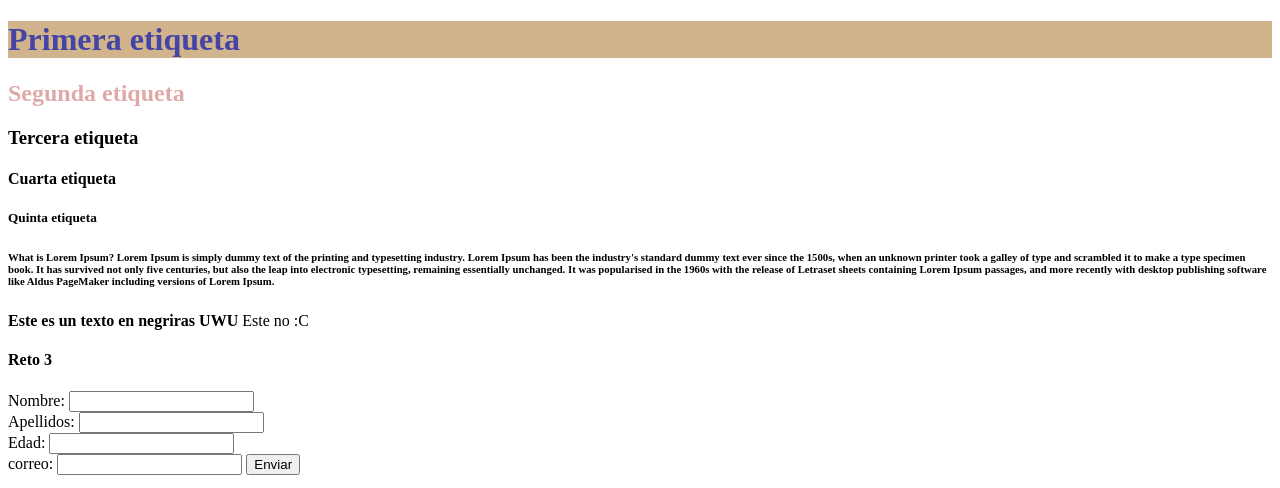
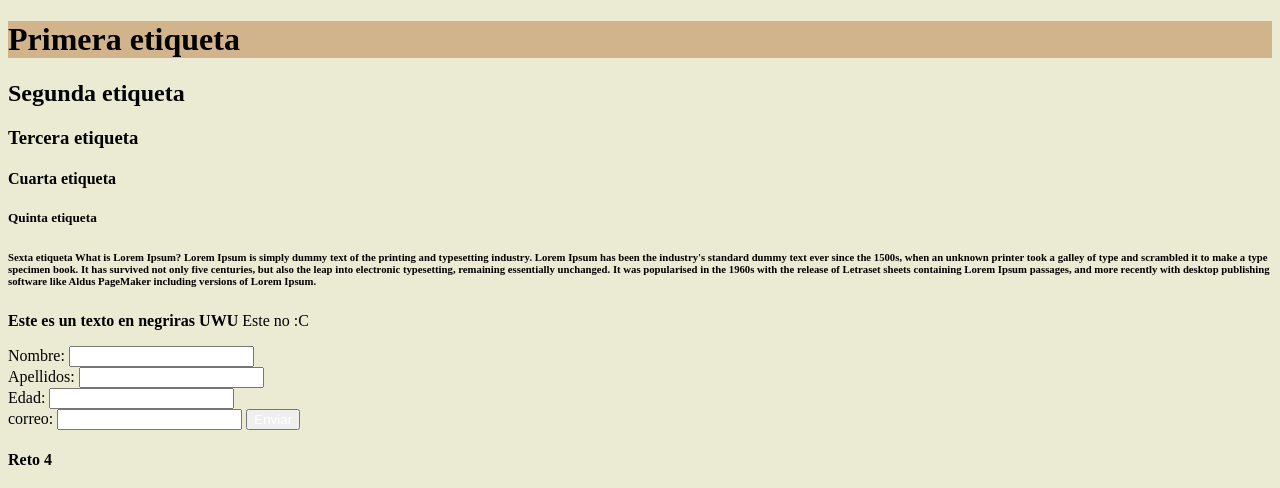
Before and after one commit to FabianGarciaXY/Matcha_LandingPage, a plain HTML site: page index.html in a window 1280 px wide. Shown: the top 488 px of the page. Drawn offline with Linux system fonts and the light colour scheme; grey boxes are pictures that could not be loaded.

Commit message:
Color de fondo cambiado

```diff
--- a/index.html
+++ b/index.html
@@ -13,13 +13,13 @@
     <h3> Tercera etiqueta </h3>
     <h4> Cuarta etiqueta </h4>
     <h5> Quinta etiqueta </h5>
-    <H6> What is Lorem Ipsum?
+    <H6> Sexta etiqueta
+        What is Lorem Ipsum?
         Lorem Ipsum is simply dummy text of the printing and typesetting industry. Lorem Ipsum has been the industry's standard dummy text ever since the 1500s, when an unknown printer took a galley of type and scrambled it to make a type specimen book. It has survived not only five centuries, but also the leap into electronic typesetting, remaining essentially unchanged. It was popularised in the 1960s with the release of Letraset sheets containing Lorem Ipsum passages, and more recently with desktop publishing software like Aldus PageMaker including versions of Lorem Ipsum.
     </H6>
     <p> <b> Este es un texto en negriras UWU</b>
         Este no :C </p>
 
-    <h4>Reto 3</h4>
     <form action="">
         <label for="name">Nombre:</label>
         <input type="text" required id="name" name="fname"><br>
--- a/styles.css
+++ b/styles.css
@@ -1,7 +1,11 @@
 h1 {
-    color: rgb(68, 68, 165);
+    color: rgb(#46484c);
     background-color: tan;
 }
-h2 {
-    color: rgb(224, 169, 169)  ;
+body{
+ background-color: rgba(141, 143, 1, 0.171);
 }
+
+button{
+    color: #fff;
+}
```
